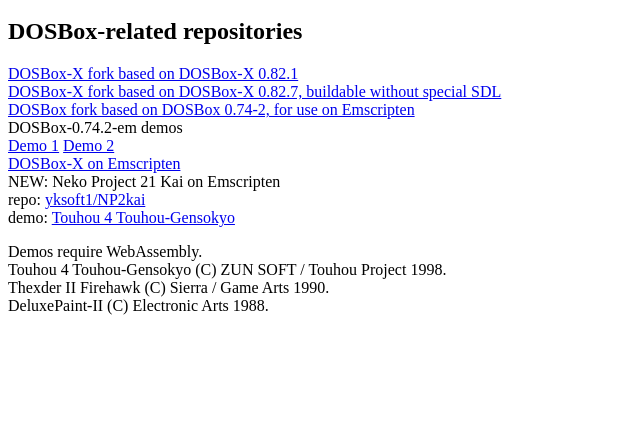
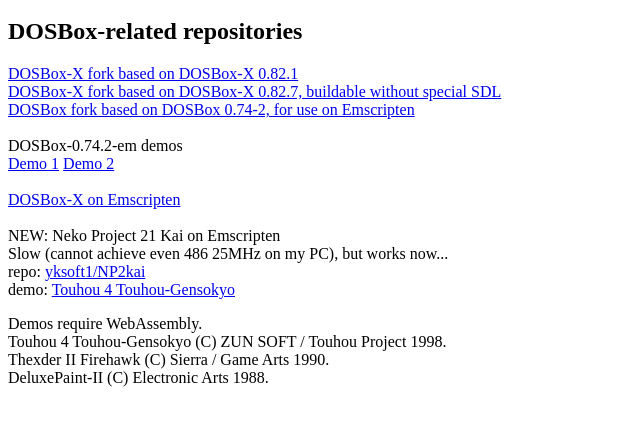
Before and after one commit to yksoft1/yksoft1.github.io, a plain HTML site: page index.html in a window 1280 px wide. Shown: the part 48-474 px from the top of the page, without its empty margins (0-640 px from the left). Drawn offline with Linux system fonts and the light colour scheme.

Commit message:
Fix format.

```diff
--- a/index.html
+++ b/index.html
@@ -9,13 +9,14 @@
 			<a href="https://github.com/yksoft1/dosbox-x-821">DOSBox-X fork based on DOSBox-X 0.82.1</a><br />
 			<a href="https://github.com/yksoft1/dosbox-x-vanilla-sdl">DOSBox-X fork based on DOSBox-X 0.82.7, buildable without special SDL</a><br />
 			<a href="https://github.com/yksoft1/dosbox-0.74-2-em">DOSBox fork based on DOSBox 0.74-2, for use on Emscripten</a><br />
-			DOSBox-0.74.2-em demos<br />
+			<br />DOSBox-0.74.2-em demos<br />
 			<a href="dosboxem-demo/tx2.html">Demo 1</a>
 			<a href="dosboxem-demo/dp2.html">Demo 2</a>
-			<br />
+			<br /><br />
 
-			<a href="dosboxxem-demo/">DOSBox-X on Emscripten</a><br />
+			<a href="dosboxxem-demo/">DOSBox-X on Emscripten</a><br /><br />
 			NEW: Neko Project 21 Kai on Emscripten<br />
+			Slow (cannot achieve even 486 25MHz on my PC), but works now...<br />
 			repo: <a href="https://github.com/yksoft1/NP2kai/tree/emscripten">yksoft1/NP2kai</a><br />
 			demo: <a href="np2kai-demo/np21kai.html">Touhou 4 Touhou-Gensokyo</a>
 			<br />
```
